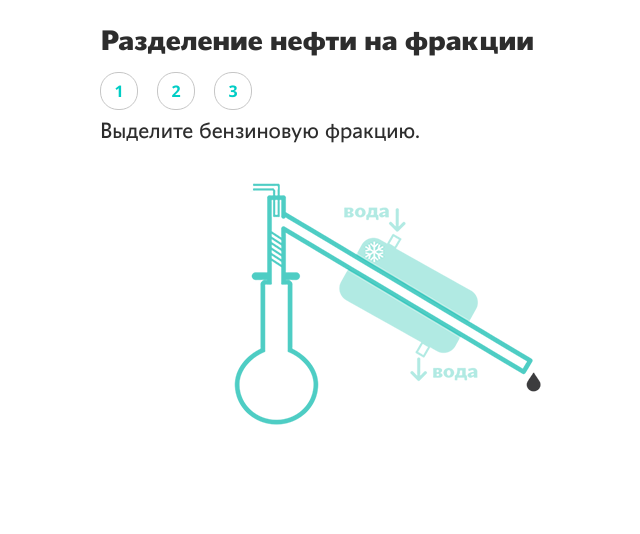
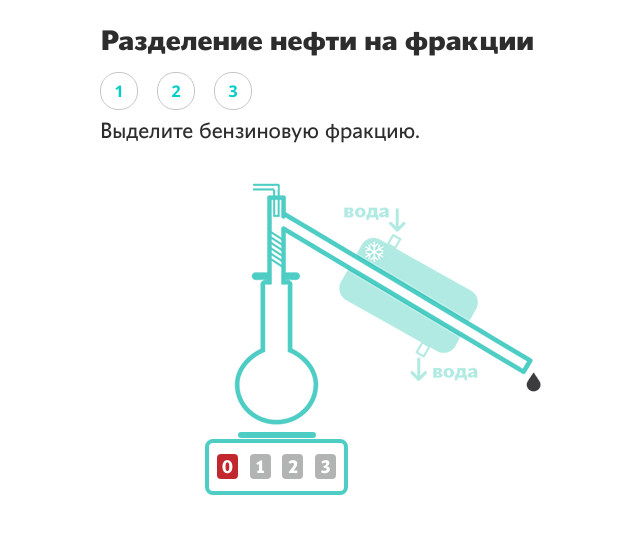
Before and after one commit to vivilor/YIN1-2, a Vue app: page / in a window 1280 px wide. Shown: the top 534 px of the page, without its empty margins (84-724 px from the left). Built offline with nearby package versions, Linux system fonts and the light colour scheme.

Commit message:
#time 1h 13m #comment add stove component and equipment vuex module

```diff
--- a/src/App.vue
+++ b/src/App.vue
@@ -6,6 +6,7 @@
       <AppStepHeader/>
       <InteractiveField>
         <BoilerEquipment/>
+        <Stove/>
       </InteractiveField>
     </div>
   </div>
@@ -17,9 +18,10 @@ import AppStepsBar from '@/components/AppStepsBar'
 import AppStepHeader from '@/components/AppStepHeader'
 import InteractiveField from '@/components/InteractiveField'
 import BoilerEquipment from '@/components/BoilerEquipment'
+import Stove from '@/components/Stove'
 
 export default {
-  components: { BoilerEquipment, InteractiveField, AppStepHeader, AppStepsBar, AppHeader }
+  components: { Stove, BoilerEquipment, InteractiveField, AppStepHeader, AppStepsBar, AppHeader }
 }
 </script>
 
--- a/src/assets/styles/common.scss
+++ b/src/assets/styles/common.scss
@@ -18,6 +18,10 @@ body {
   overflow: hidden
 }
 
+.clickable {
+  cursor: pointer;
+}
+
 .flex {
   display: flex;
   &--column {
@@ -26,8 +30,14 @@ body {
   &--fill {
     flex: auto;
   }
+  &--center-v {
+    align-items: center;
+  }
   &--center-vh {
     justify-content: center;
     align-items: center;
   }
+  &--spaced {
+    justify-content: space-between;
+  }
 }
--- /dev/null
+++ b/src/components/Stove.vue
@@ -0,0 +1,100 @@
+<template>
+<div
+  id="stove"
+  class="flex flex--column flex--center-v">
+  <div :class="{ working: isStoveOn }"/>
+  <ul class="flex flex--center-v flex--spaced">
+    <li
+      v-for="i in stoveModesTotal"
+      v-text="i - 1"
+      :key="i"
+      class="clickable"
+      :class="{ working: (i - 1) === stoveMode }"
+      @click="onStoveButtonClick(i - 1)"/>
+  </ul>
+</div>
+</template>
+
+<script>
+import { mapState, mapGetters, mapMutations, mapActions } from 'vuex'
+
+export default {
+  name: 'Stove',
+  computed: {
+    ...mapState('equipment', [
+      'stoveMode',
+      'tickDelays'
+    ]),
+    ...mapGetters('equipment', [
+      'isStoveOn',
+      'stoveModesTotal'
+    ])
+  },
+  methods: {
+    ...mapMutations('equipment', [
+      'SET_STOVE_MODE'
+    ]),
+    ...mapActions('equipment', [
+      'changeT'
+    ]),
+    onStoveButtonClick (mode) {
+      this.SET_STOVE_MODE(mode)
+    }
+  }
+}
+</script>
+
+<style lang="scss" scoped>
+@import "~@/assets/styles/font";
+@import "~@/assets/styles/common";
+
+$stove-width: 143px;
+$line-width: 3px;
+$border-width: 4px;
+$side-padding: 8px;
+
+/*
+ TODO: Reoragnize colors
+ */
+
+div#stove {
+  position: absolute;
+  top: 285px;
+  left: 105px;
+  width: $stove-width;
+  & > div {
+    width: 72px;
+    height: 0;
+    border: $line-width #4ecdc4 solid;
+    border-radius: $line-width;
+    transition: .6s ease-in-out .3s;
+    margin-bottom: 1px;
+
+    &.working {
+      border-color: #c1272c;
+    }
+  }
+  & > ul {
+    border-radius: $border-width * 2;
+    border: $border-width #4ecdc4 solid;
+    width: $stove-width - $border-width * 2 - $side-padding * 2;
+    height: 48px;
+    padding: 0 $side-padding;
+
+    & > li {
+      text-align: center;
+      width: 21px;
+      height: 25px;
+      font: bold 18px/30px 'Conqueror Sans', sans-serif;
+      border-radius: $border-width;
+      background-color: #b2b3b3;
+      color: white;
+
+      &.working {
+        background-color: #c1272c;
+      }
+    }
+  }
+}
+
+</style>
--- /dev/null
+++ b/src/store/equipment/index.js
@@ -0,0 +1,75 @@
+import { changeInBoundaries } from '@/utils'
+
+// TODO: Organize config for app in better way
+const T_MAX = 350
+const T_MIN = 20
+const DELTA_T = 2
+
+const state = {
+  T: {
+    min: T_MIN, // Read-only
+    max: T_MAX, // Read-only
+    cur: 20,
+    peak: 20
+  },
+  V: {
+    input: 1,
+    output: 0
+  },
+  dV: DELTA_T / (T_MAX - T_MIN), // Read-only
+  dT: DELTA_T, // Read-only
+  Terr: 5,
+  stoveMode: 0,
+  tickDelays: [
+    500,
+    1000,
+    2000,
+    4000
+  ]
+}
+
+const getters = {
+  delay: state => state.tickDelays[state.stoveMode],
+  isTMax: state => state.T.cur === state.T.max,
+  isTMin: state => state.T.cur === state.T.min,
+  isStoveOn: state => state.stoveMode > 0,
+  stoveModesTotal: state => state.tickDelays.length
+}
+
+const mutations = {
+  SET_STOVE_MODE (state, mode) {
+    state.stoveMode = mode
+  },
+  SET_T (state, T) {
+    changeInBoundaries(state.T, 'cur', state.T.min, state.T.max, T)
+  },
+  SET_PEAK_T (state) {
+    state.T.peak = state.T.cur
+  },
+  SET_INPUT_V (state, V) {
+    changeInBoundaries(state.V, 'input', 0, 1, V)
+  },
+  SET_OUTPUT_V (state, V) {
+    changeInBoundaries(state.V, 'output', 0, 1, V)
+  }
+}
+
+const actions = {
+  changeT ({ commit, state, getters }) {
+    commit('SET_T', state.dT * (getters.isStoveOn ? 1 : -1))
+
+    if (state.T.cur > state.T.peak) {
+      commit('SET_PEAK_T')
+    }
+  }
+}
+
+const namespaced = true
+
+export default {
+  state,
+  actions,
+  getters,
+  mutations,
+  namespaced
+}
--- a/src/store/index.js
+++ b/src/store/index.js
@@ -2,12 +2,14 @@ import Vue from 'vue'
 import Vuex from 'vuex'
 
 import steps from './steps'
+import equipment from './equipment'
 
 Vue.use(Vuex)
 
 const store = {
   modules: {
-    steps
+    steps,
+    equipment
   }
 }
 
--- /dev/null
+++ b/src/utils/index.js
@@ -0,0 +1,13 @@
+export const changeInBoundaries = function (obj, key, min, max, v) {
+  let newV = 0
+
+  if (v < min) {
+    newV = min
+  } else if (v > max) {
+    newV = max
+  } else {
+    newV = v
+  }
+
+  obj[key] = newV
+}
```
